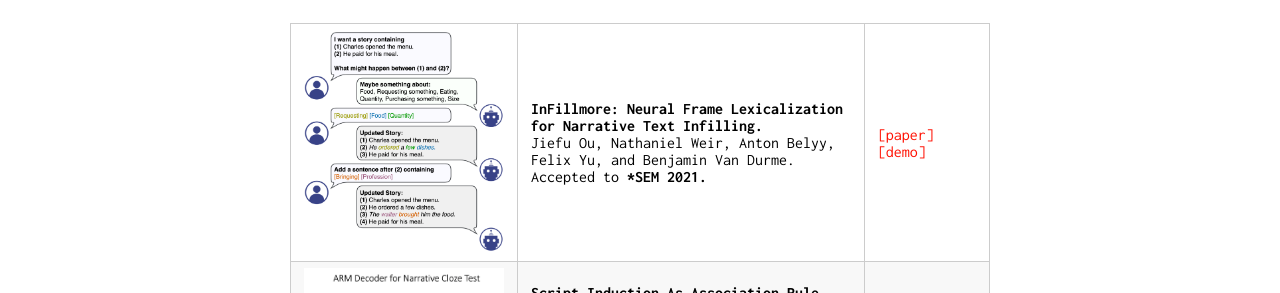
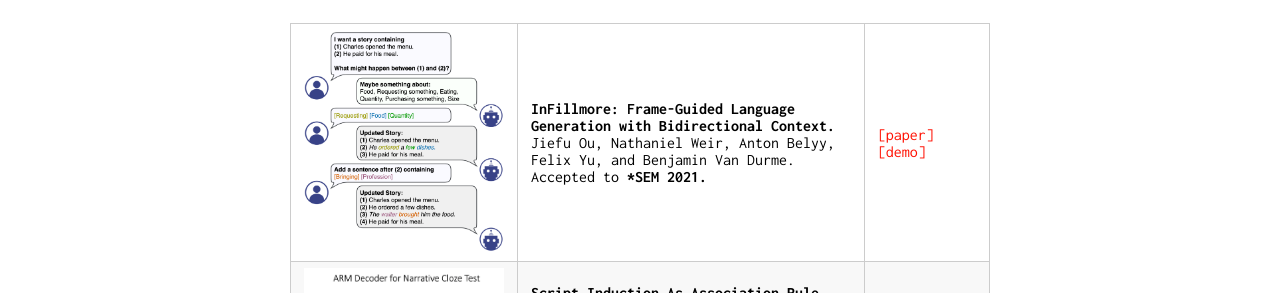
Before and after one commit to AVBelyy/AVBelyy.github.io, a Jekyll site: the page built from index.md, in a window 1280 px wide. Shown: the part 613-906 px from the top of the page. Built offline with Jekyll 4.4.1, drawn with Linux system fonts in a browser that asks for light colours.

Commit message:
Update index.md

```diff
--- a/index.md
+++ b/index.md
@@ -14,7 +14,7 @@ I received B.Sc. in Applied Maths and Computer Science from [ITMO University](ht
 
 ## My papers
 
-<img src="img/publications/infillmore.png" alt="InFillmore screenshot" style="width: 200px"/> | **InFillmore: Neural Frame Lexicalization for Narrative Text Infilling.** <br>Jiefu Ou, Nathaniel Weir, Anton Belyy, Felix Yu, and Benjamin Van Durme. Accepted to **\*SEM 2021.** | [[paper]](https://arxiv.org/abs/2103.04941) [[demo]](https://nlp.jhu.edu/demos/infillmore)
+<img src="img/publications/infillmore.png" alt="InFillmore screenshot" style="width: 200px"/> | **InFillmore: Frame-Guided Language Generation with Bidirectional Context.** <br>Jiefu Ou, Nathaniel Weir, Anton Belyy, Felix Yu, and Benjamin Van Durme. Accepted to **\*SEM 2021.** | [[paper]](https://arxiv.org/abs/2103.04941) [[demo]](https://nlp.jhu.edu/demos/infillmore)
 <img src="img/publications/si-as-arm.png" alt="SI as ARM screenshot" style="width: 200px"/> | **Script Induction As Association Rule Mining.** <br>Anton Belyy and Benjamin Van Durme. **ACL Workshop on Narrative Understanding, Storylines, and Events 2020.** | [[paper]](https://www.aclweb.org/anthology/2020.nuse-1.7/) [[slides]](https://slideslive.com/38929746/script-induction-as-association-rule-mining) [[code]](https://github.com/AVBelyy/arm-nachos)
 <img src="img/publications/normplagdet.png" alt="Normplagdet screenshot" style="width: 200px"/> | **Improved Evaluation Framework for Complex Plagiarism Detection.** <br>Anton Belyy, Marina Dubova, and Dmitry Nekrasov. **ACL 2018.** | [[paper]](http://www.aclweb.org/anthology/P18-2026) [[poster]](http://anthology.aclweb.org/attachments/P18-2026.Poster.pdf) [[code]](https://github.com/AVBelyy/normplagdet)
 <img src="img/publications/rusplagiarism.png" alt="Russian plagiarism detection screenshot" style="width: 200px"/> | **Framework for Russian Plagiarism Detection Using Sentence Embedding Similarity and Negative Sampling.** <br>Anton Belyy and Marina Dubova. **Dialogue 2018.** | [[paper]](http://www.dialog-21.ru/media/4289/belyyav_dubovama.pdf) [[slides]](http://www.dialog-21.ru/media/4351/belyy_dubova.pdf) [[code]](https://github.com/AVBelyy/hack-the-plag-2017)
```
